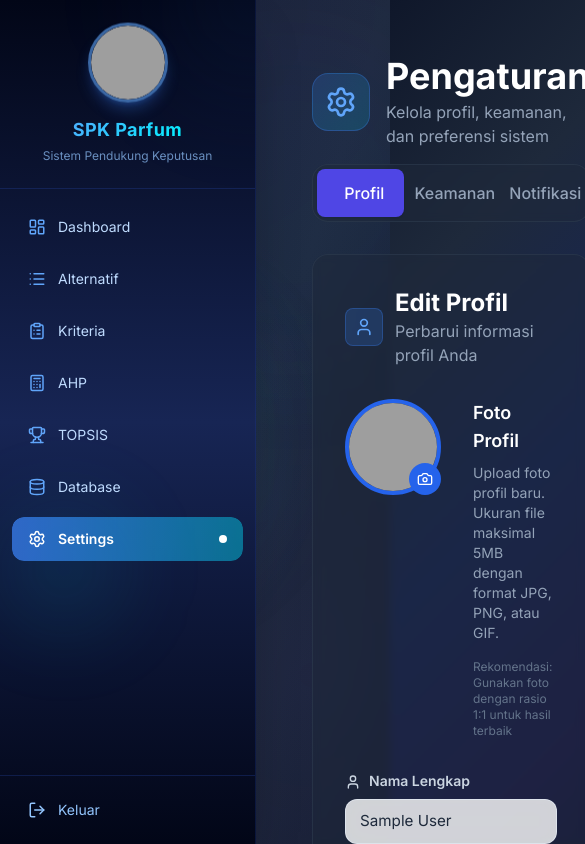
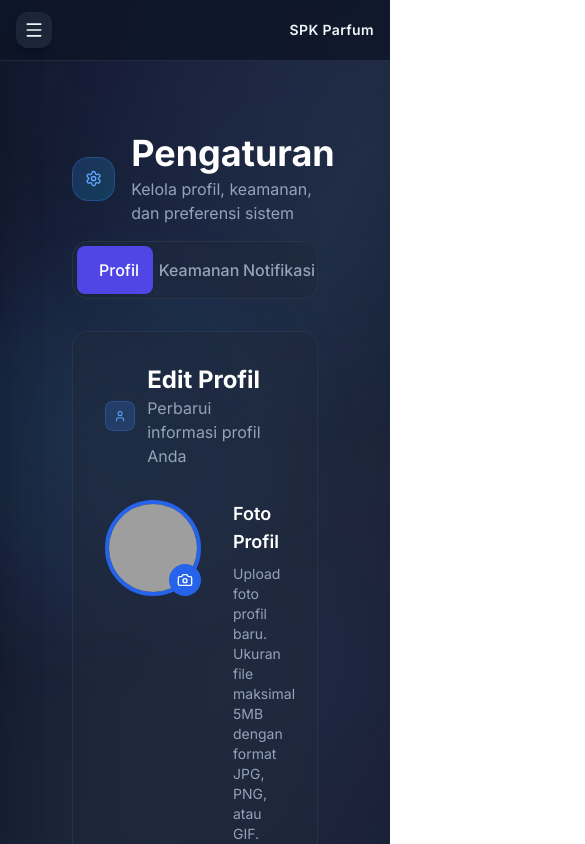
Before and after one commit to IBNUQOY/spk-parfum, a React (Vite) app: page /settings in a window 390 px wide. Shown: the top 844 px of the page, 585 px wide, since content can reach past the window. Built offline with nearby package versions, Linux system fonts and the light colour scheme; sample sign-in values are in the browser's storage; grey boxes are pictures that could not be loaded.

Commit message:
fix responsive website

```diff
--- a/src/App.jsx
+++ b/src/App.jsx
@@ -1,4 +1,6 @@
-import { BrowserRouter, Routes, Route } from "react-router-dom";
+import { BrowserRouter, Routes, Route, useLocation } from "react-router-dom";
+import { useEffect, useState } from "react";
+import { Menu } from "lucide-react";
 import { AuthProvider } from "./context/AuthContext";
 import ProtectedRoute from "./components/ProtectedRoute";
 import Sidebar from "./components/Sidebar";
@@ -14,18 +16,50 @@ import Settings from "./pages/Settings";
 import Database from "./pages/Database";
 
 function AppLayout({ children }) {
+  const [sidebarOpen, setSidebarOpen] = useState(false);
+  const location = useLocation();
+
+  useEffect(() => {
+    setSidebarOpen(false);
+  }, [location.pathname]);
+
   return (
-    <div className="flex min-h-screen bg-gradient-to-br from-slate-900 via-slate-800 to-slate-900">
+    <div className="flex min-h-screen bg-gradient-to-br from-slate-900 via-slate-800 to-slate-900 overflow-x-hidden">
       {/* Animated background elements */}
       <div className="fixed inset-0 overflow-hidden pointer-events-none">
         <div className="absolute top-0 left-1/4 w-96 h-96 bg-blue-500/5 rounded-full blur-3xl animate-pulse-slow"></div>
-        <div className="absolute bottom-1/4 right-1/3 w-96 h-96 bg-purple-500/5 rounded-full blur-3xl animate-pulse-slow" style={{animationDelay: '1s'}}></div>
-        <div className="absolute top-1/3 right-1/4 w-80 h-80 bg-cyan-500/5 rounded-full blur-3xl animate-pulse-slow" style={{animationDelay: '2s'}}></div>
+        <div className="absolute bottom-1/4 right-1/3 w-96 h-96 bg-purple-500/5 rounded-full blur-3xl animate-pulse-slow" style={{ animationDelay: '1s' }}></div>
+        <div className="absolute top-1/3 right-1/4 w-80 h-80 bg-cyan-500/5 rounded-full blur-3xl animate-pulse-slow" style={{ animationDelay: '2s' }}></div>
       </div>
 
-      <Sidebar />
-      <div className="flex-1 ml-64 relative z-10">
-        {children}
+      <Sidebar open={sidebarOpen} onClose={() => setSidebarOpen(false)} />
+      {sidebarOpen && (
+        <button
+          type="button"
+          className="fixed inset-0 z-30 bg-slate-950/70 backdrop-blur-sm md:hidden"
+          aria-label="Close sidebar overlay"
+          onClick={() => setSidebarOpen(false)}
+        />
+      )}
+
+      <div className="flex-1 ml-0 md:ml-64 relative z-10 transition-all duration-300">
+        <div className="sticky top-0 z-20 bg-slate-900/90 backdrop-blur-xl border-b border-slate-700/50 md:hidden">
+          <div className="flex items-center justify-between px-4 py-3">
+            <button
+              type="button"
+              className="inline-flex items-center justify-center rounded-xl bg-slate-800/90 p-2 text-slate-100 shadow-lg shadow-slate-950/20 transition hover:bg-slate-700/95"
+              onClick={() => setSidebarOpen(true)}
+              aria-label="Open menu"
+            >
+              <Menu size={20} />
+            </button>
+            <div className="text-sm font-semibold text-slate-100 tracking-wide">SPK Parfum</div>
+          </div>
+        </div>
+
+        <main className="min-h-screen mx-auto w-full max-w-[1800px] px-4 py-4 md:px-6 lg:px-8 xl:px-10">
+          {children}
+        </main>
       </div>
     </div>
   );
--- a/src/components/Sidebar.jsx
+++ b/src/components/Sidebar.jsx
@@ -7,7 +7,8 @@ import {
   Trophy,
   Settings,
   Database,
-  LogOut
+  LogOut,
+  X
 } from 'lucide-react'
 import { useAuth } from '../context/AuthContext'
 
@@ -49,13 +50,13 @@ const menu = [
   }
 ]
 
-export default function Sidebar() {
+export default function Sidebar({ open = false, onClose = () => {} }) {
   const location = useLocation()
   const { admin, logout } = useAuth()
   const avatarSrc = admin?.avatar || '/logo.png'
 
   return (
-    <div className="w-64 min-h-screen bg-gradient-to-b from-slate-950 via-blue-950 to-slate-950 text-white shadow-2xl fixed left-0 top-0 z-40 flex flex-col border-r border-blue-900/30">
+    <aside className={`fixed inset-y-0 left-0 z-40 w-full max-w-xs transform bg-gradient-to-b from-slate-950 via-blue-950 to-slate-950 text-white shadow-2xl border-r border-blue-900/30 flex flex-col transition-transform duration-300 ease-out ${open ? 'translate-x-0' : '-translate-x-full'} md:translate-x-0 md:w-64 md:max-w-none`}>
       {/* Animated background in sidebar */}
       <div className="absolute inset-0 overflow-hidden pointer-events-none">
         <div className="absolute top-0 right-0 w-40 h-40 bg-blue-500/10 rounded-full blur-3xl -translate-y-1/2 translate-x-1/2"></div>
@@ -79,6 +80,14 @@ export default function Sidebar() {
           SPK Parfum
         </h1>
         <p className="text-xs text-blue-300/70 mt-1">Sistem Pendukung Keputusan</p>
+        <button
+          type="button"
+          onClick={onClose}
+          className="absolute top-4 right-4 inline-flex h-10 w-10 items-center justify-center rounded-2xl bg-slate-900/80 text-slate-100 transition hover:bg-slate-800 md:hidden"
+          aria-label="Tutup menu"
+        >
+          <X size={18} />
+        </button>
       </div>
 
       {/* Navigation Menu */}
@@ -127,6 +136,6 @@ export default function Sidebar() {
           <span className="text-sm">Keluar</span>
         </button>
       </div>
-    </div>
+    </aside>
   )
 }
--- a/src/index.css
+++ b/src/index.css
@@ -7,10 +7,24 @@
   margin: 0;
   padding: 0;
   box-sizing: border-box;
+  min-width: 0;
 }
 
-html {
+html, body, #root {
   scroll-behavior: smooth;
+  min-height: 100%;
+  min-width: 0;
+  width: 100%;
+}
+
+img,
+svg,
+video,
+canvas,
+picture {
+  max-width: 100%;
+  height: auto;
+  display: block;
 }
 
 body {
@@ -21,6 +35,7 @@ body {
   -webkit-font-smoothing: antialiased;
   -moz-osx-font-smoothing: grayscale;
   position: relative;
+  overflow-x: hidden;
 }
 
 body::before {
--- a/src/pages/DashboardPage.jsx
+++ b/src/pages/DashboardPage.jsx
@@ -33,14 +33,14 @@ export default function Dashboard() {
   return (
     <div className='min-h-screen relative'>
 
-      <div className='p-8 max-w-7xl mx-auto relative z-10'>
+      <div className='p-6 sm:p-8 max-w-7xl mx-auto relative z-10'>
         {/* Header Section */}
         <div className='mb-12'>
           <div className='inline-block mb-4'>
             <span className='text-sm font-semibold text-blue-400 bg-blue-500/10 px-4 py-1 rounded-full border border-blue-500/30'>Dashboard</span>
           </div>
-          <h1 className='text-5xl font-bold text-white mb-3'>SPK Parfum</h1>
-          <p className='text-lg text-slate-400'>Sistem Pendukung Keputusan untuk Seleksi Alternatif Parfum Terbaik</p>
+          <h1 className='text-4xl sm:text-5xl font-bold text-white mb-3'>SPK Parfum</h1>
+          <p className='text-base sm:text-lg text-slate-400'>Sistem Pendukung Keputusan untuk Seleksi Alternatif Parfum Terbaik</p>
         </div>
 
         {/* Stats Grid */}
--- a/src/pages/Settings.jsx
+++ b/src/pages/Settings.jsx
@@ -61,10 +61,12 @@ function Settings() {
     if (file) {
       const reader = new FileReader();
       reader.onloadend = () => {
+        const avatarUrl = reader.result;
         setProfileData((prev) => ({
           ...prev,
-          avatar: reader.result,
+          avatar: avatarUrl,
         }));
+        updateProfile({ avatar: avatarUrl });
       };
       reader.readAsDataURL(file);
     }
--- a/src/styles/components.css
+++ b/src/styles/components.css
@@ -239,6 +239,91 @@
   border: 1px solid rgba(16, 185, 129, 0.3);
 }
 
+/* Responsive utility enhancements */
+.page-container {
+  padding: 1.5rem;
+}
+
+.page-header {
+  margin-bottom: 2rem;
+}
+
+@media (max-width: 992px) {
+  .page-container {
+    padding: 1.25rem;
+  }
+
+  .page-header h1 {
+    font-size: 2.25rem;
+  }
+
+  .stat-card-icon {
+    width: 3rem;
+    height: 3rem;
+  }
+}
+
+@media (max-width: 768px) {
+  .page-container {
+    padding: 1rem;
+  }
+
+  .page-header h1 {
+    font-size: 2rem;
+  }
+
+  .page-header p,
+  .page-header h2,
+  .stat-card-label {
+    font-size: 0.95rem;
+  }
+
+  .stat-card-value {
+    font-size: 2rem;
+  }
+
+  .data-table th,
+  .data-table td {
+    padding: 0.75rem 1rem;
+  }
+
+  .btn-icon {
+    width: 2.25rem;
+    height: 2.25rem;
+  }
+}
+
+@media (max-width: 576px) {
+  .page-container {
+    padding: 0.75rem;
+  }
+
+  .page-header h1 {
+    font-size: 1.75rem;
+  }
+
+  .page-header p,
+  .page-header h2,
+  .stat-card-label {
+    font-size: 0.9rem;
+  }
+
+  .stat-card-icon {
+    width: 2.75rem;
+    height: 2.75rem;
+  }
+
+  .stat-card-value {
+    font-size: 1.85rem;
+  }
+
+  .data-table th,
+  .data-table td {
+    padding: 0.65rem 0.75rem;
+  }
+}
+
+
 .badge-warning {
   display: inline-flex;
   align-items: center;
```
